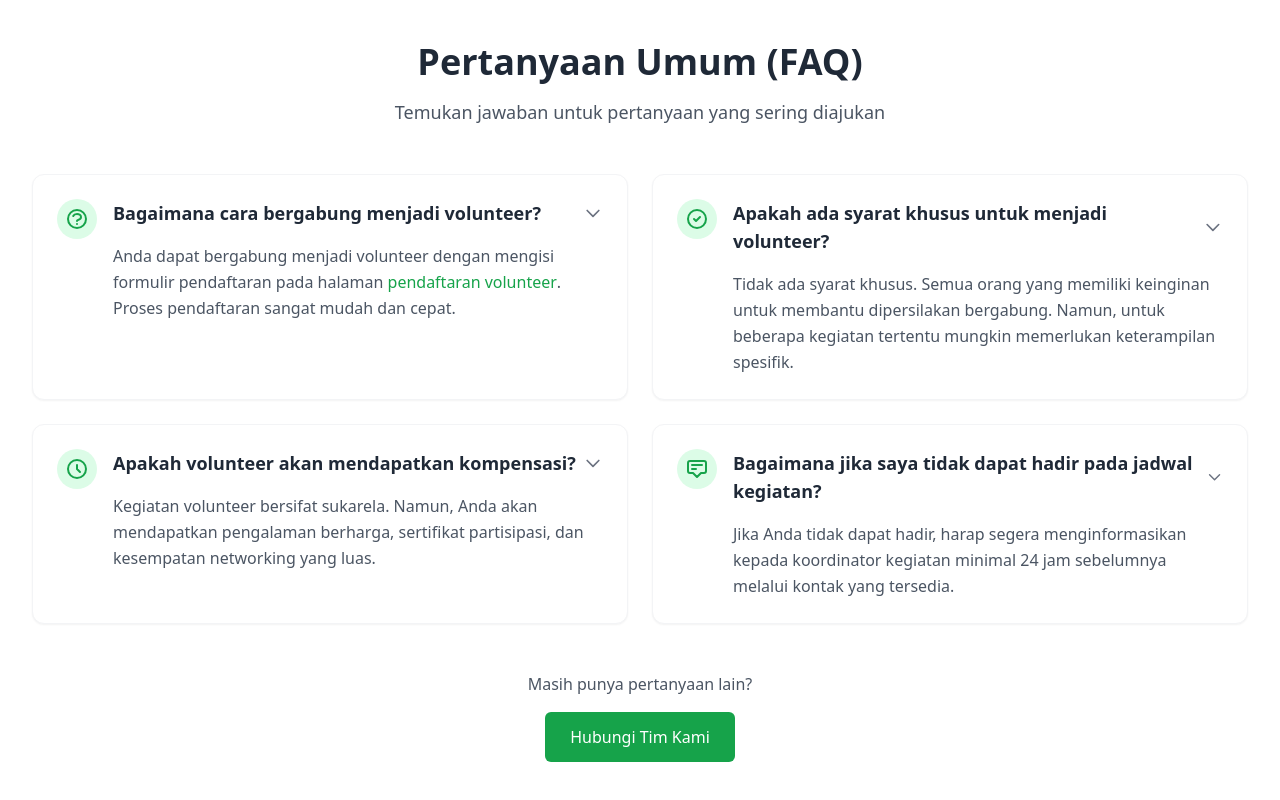
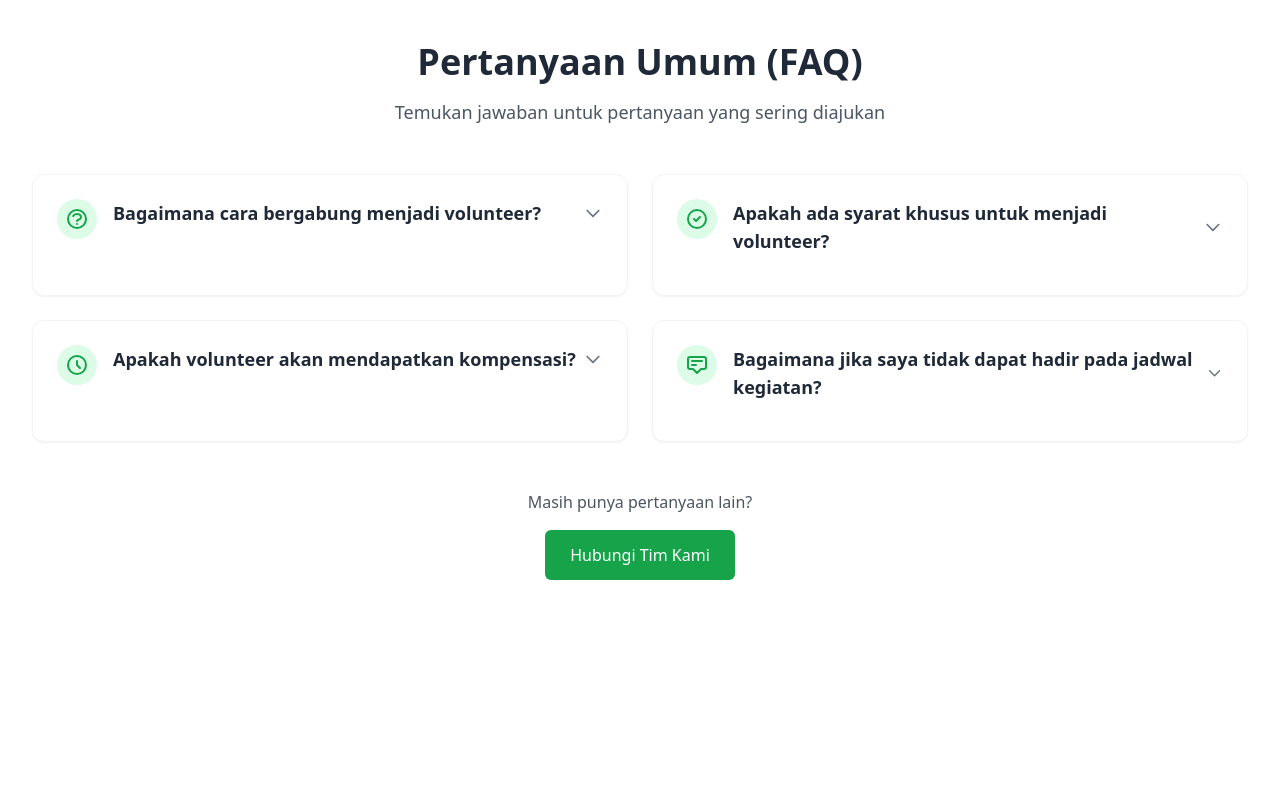
Before and after one commit to Zackly23/vue-collectiva, a Vue app: page / in a window 1280 px wide. Shown: the part 1743-2543 px from the top of the page. After the commit the page ends 2387 px from the top, so only its background shows below. Built offline with nearby package versions, Linux system fonts and the light colour scheme.

Commit message:
add scoped faq style

```diff
--- a/src/components/FAQComponent.vue
+++ b/src/components/FAQComponent.vue
@@ -62,8 +62,8 @@
               </div>
               <div class="faq-content mt-4">
                 <p class="text-gray-600 leading-relaxed">
-                    Anda dapat bergabung menjadi volunteer dengan mengisi
-                    formulir pendaftaran pada halaman
+                  Anda dapat bergabung menjadi volunteer dengan mengisi formulir
+                  pendaftaran pada halaman
                   <a
                     href="#"
                     class="text-green-600 hover:text-green-700 font-medium"
@@ -244,8 +244,8 @@
               <div class="faq-content mt-4">
                 <p class="text-gray-600 leading-relaxed">
                   Jika Anda tidak dapat hadir, harap segera menginformasikan
-                    kepada koordinator kegiatan minimal 24 jam sebelumnya
-                    melalui kontak yang tersedia.
+                  kepada koordinator kegiatan minimal 24 jam sebelumnya melalui
+                  kontak yang tersedia.
                 </p>
               </div>
             </div>
@@ -266,3 +266,24 @@
     </div>
   </div>
 </template>
+
+<style scoped>
+.faq-content {
+  max-height: 0;
+  overflow: hidden;
+  transition: max-height 0.3s ease-out;
+}
+
+.faq-active .faq-content {
+  max-height: 500px;
+  transition: max-height 0.5s ease-in;
+}
+
+.chevron {
+  transition: transform 0.3s ease;
+}
+
+.faq-active .chevron {
+  transform: rotate(180deg);
+}
+</style>
```
Lines whose indentation alone changed are shown as unchanged.
